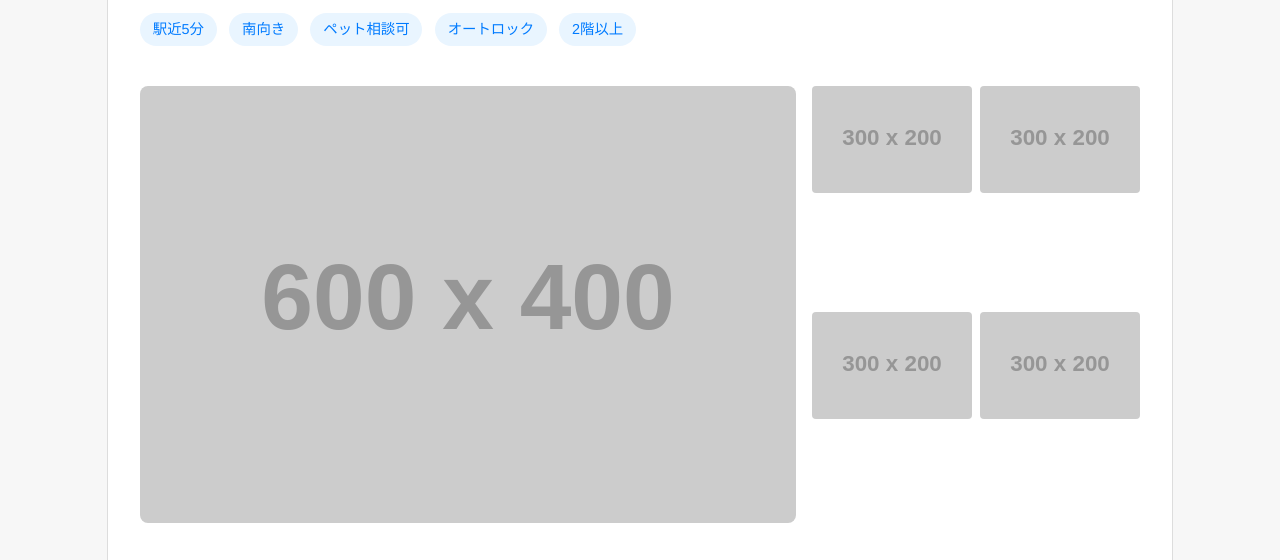
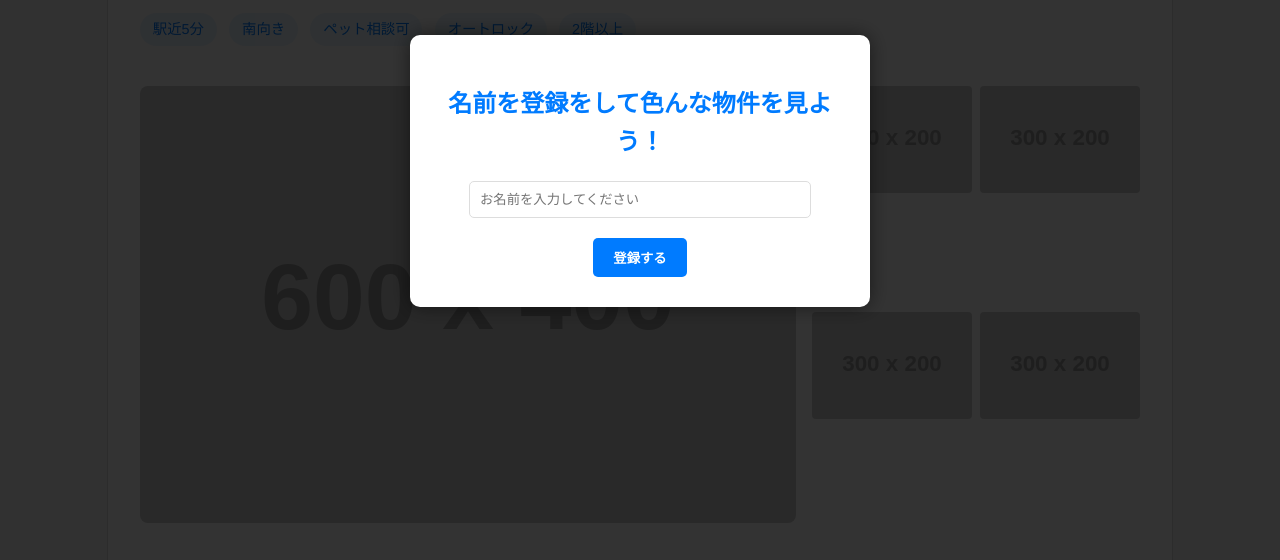
Before and after one commit to shogo-class23/site-game, a plain HTML site: page nerika_ward_Real_Estate.html in a window 1280 px wide. Shown: the part 229-789 px from the top of the page. Drawn offline with Linux system fonts and the light colour scheme; placeholder pictures from the web are drawn by us.

Commit message:
Add registration system with name saving and initial password to Real Estate page

```diff
--- a/nerika_ward_Real_Estate.html
+++ b/nerika_ward_Real_Estate.html
@@ -12,6 +12,56 @@
             color: #333;
             line-height: 1.6;
         }
+
+        /* 登録用オーバーレイ */
+        #registration-overlay {
+            position: fixed;
+            top: 0; left: 0; width: 100%; height: 100%;
+            background: rgba(0,0,0,0.8);
+            display: flex;
+            justify-content: center;
+            align-items: center;
+            z-index: 9999;
+        }
+        .registration-box {
+            background: white;
+            padding: 30px;
+            border-radius: 10px;
+            text-align: center;
+            box-shadow: 0 0 20px rgba(0,0,0,0.5);
+            max-width: 400px;
+            width: 90%;
+        }
+        .registration-box h2 {
+            color: #007bff;
+            margin-bottom: 20px;
+        }
+        .registration-box input {
+            width: 80%;
+            padding: 10px;
+            margin-bottom: 20px;
+            border: 1px solid #ddd;
+            border-radius: 5px;
+        }
+        .registration-box button {
+            background: #007bff;
+            color: white;
+            border: none;
+            padding: 10px 20px;
+            border-radius: 5px;
+            cursor: pointer;
+            font-weight: bold;
+        }
+        .password-notice {
+            margin-top: 20px;
+            padding: 15px;
+            background: #e9f5ff;
+            color: #004085;
+            border-radius: 5px;
+            display: none;
+            text-align: left;
+        }
+
         .header {
             background-color: #fff;
             padding: 1rem 2rem;
@@ -158,7 +208,27 @@
 <body>
     <header class="header">
         <div class="logo">練鹿区不動産</div>
+        <div id="user-display" style="font-size: 0.9rem; color: #666;"></div>
     </header>
+
+    <!-- 登録システムオーバーレイ -->
+    <div id="registration-overlay">
+        <div class="registration-box">
+            <h2 id="reg-title">名前を登録をして色んな物件を見よう！</h2>
+            <div id="input-section">
+                <input type="text" id="user-name" placeholder="お名前を入力してください">
+                <br>
+                <button onclick="registerName()">登録する</button>
+            </div>
+            <div id="password-section" class="password-notice">
+                <p>登録ありがとうございました、<span id="display-name" style="font-weight: bold;"></span>さん！</p>
+                <p>初期パスワードは「<strong>0000</strong>」です。</p>
+                <div style="text-align: center; margin-top: 15px;">
+                    <button onclick="closeOverlay()">物件を見る</button>
+                </div>
+            </div>
+        </div>
+    </div>
 
     <div class="main-container">
         <div class="property-title">
@@ -260,5 +330,42 @@
         <p>※掲載情報と現況に差異がある場合は、現況を優先します。</p>
         <p>&copy; 2026 Nerika Estate Inc. All rights reserved.</p>
     </footer>
+
+    <script>
+        // 保存された名前があるかチェック
+        const savedName = localStorage.getItem('nerika_user_name');
+        if (savedName) {
+            document.getElementById('registration-overlay').style.display = 'none';
+            document.getElementById('user-display').innerHTML = savedName + ' 様、ようこそ！ <a href="#" onclick="logout()" style="font-size: 0.7rem; color: #007bff; text-decoration: none;">(リセット)</a>';
+        }
+
+        function registerName() {
+            const nameInput = document.getElementById('user-name');
+            const name = nameInput.value.trim();
+            if (name === "") {
+                alert("お名前を入力してください。");
+                return;
+            }
+            // localStorageに保存
+            localStorage.setItem('nerika_user_name', name);
+
+            document.getElementById('display-name').textContent = name;
+            document.getElementById('input-section').style.display = 'none';
+            document.getElementById('password-section').style.display = 'block';
+            document.getElementById('reg-title').textContent = '登録完了';
+        }
+
+        function closeOverlay() {
+            document.getElementById('registration-overlay').style.display = 'none';
+            location.reload(); // 表示更新のためリロード
+        }
+
+        function logout() {
+            if(confirm("登録情報を削除して初期状態に戻しますか？")) {
+                localStorage.removeItem('nerika_user_name');
+                location.reload();
+            }
+        }
+    </script>
 </body>
 </html>
```
